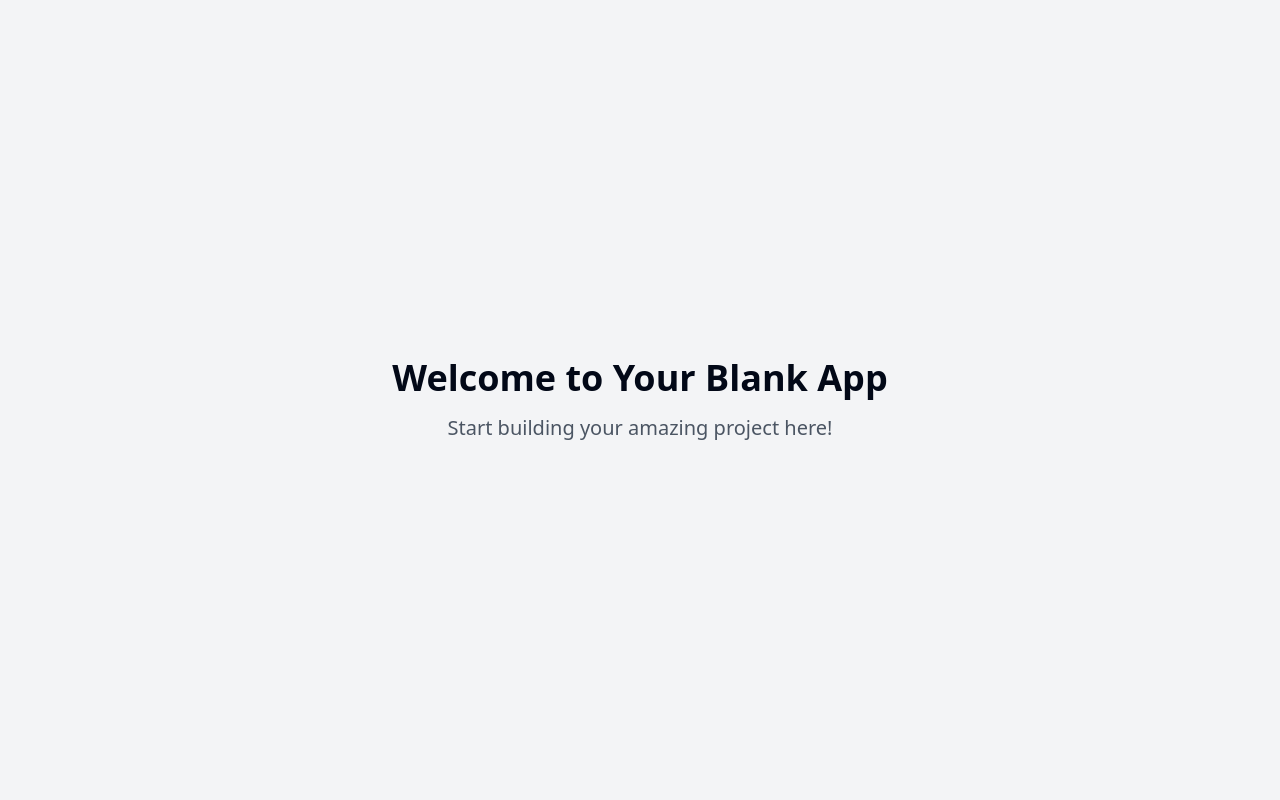
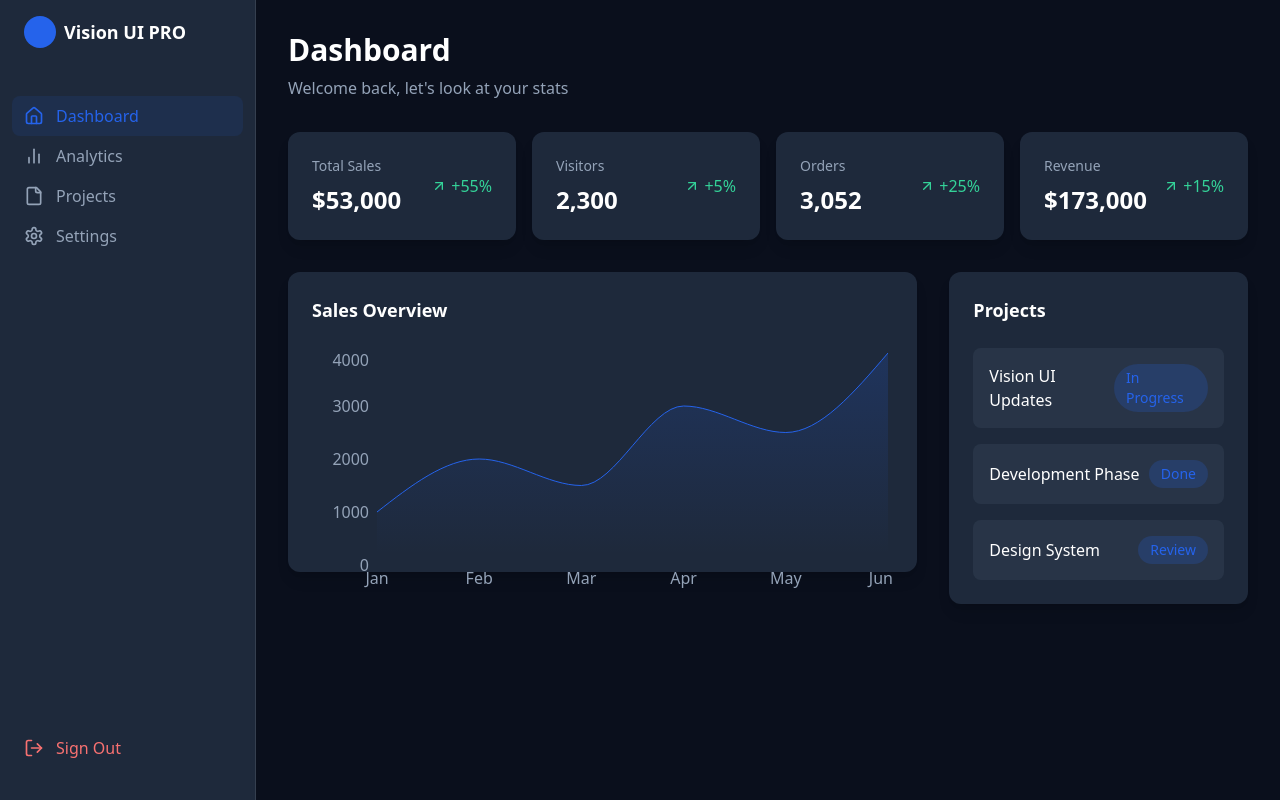
Before and after one commit to rirxr/build-magic-toolkit-48, a React (Vite) app: page / in a window 1280 px wide. Built offline with nearby package versions, Linux system fonts and the light colour scheme.

Commit message:
Build project
This commit builds the project.

```diff
--- /dev/null
+++ b/src/components/Chart.tsx
@@ -0,0 +1,54 @@
+
+import { Area, AreaChart, ResponsiveContainer, Tooltip, XAxis, YAxis } from 'recharts';
+
+const data = [
+  { month: 'Jan', value: 1000 },
+  { month: 'Feb', value: 2000 },
+  { month: 'Mar', value: 1500 },
+  { month: 'Apr', value: 3000 },
+  { month: 'May', value: 2500 },
+  { month: 'Jun', value: 4000 },
+];
+
+export const Chart = () => {
+  return (
+    <div className="card h-[300px]">
+      <h3 className="mb-6 text-lg font-semibold">Sales Overview</h3>
+      <ResponsiveContainer width="100%" height="100%">
+        <AreaChart data={data}>
+          <defs>
+            <linearGradient id="colorValue" x1="0" y1="0" x2="0" y2="1">
+              <stop offset="5%" stopColor="#2563EB" stopOpacity={0.3} />
+              <stop offset="95%" stopColor="#2563EB" stopOpacity={0} />
+            </linearGradient>
+          </defs>
+          <XAxis
+            dataKey="month"
+            axisLine={false}
+            tickLine={false}
+            tick={{ fill: '#94A3B8' }}
+          />
+          <YAxis
+            axisLine={false}
+            tickLine={false}
+            tick={{ fill: '#94A3B8' }}
+          />
+          <Tooltip
+            contentStyle={{
+              backgroundColor: '#1E293B',
+              border: 'none',
+              borderRadius: '8px',
+              color: '#FFFFFF',
+            }}
+          />
+          <Area
+            type="monotone"
+            dataKey="value"
+            stroke="#2563EB"
+            fill="url(#colorValue)"
+          />
+        </AreaChart>
+      </ResponsiveContainer>
+    </div>
+  );
+};
--- /dev/null
+++ b/src/components/Projects.tsx
@@ -0,0 +1,27 @@
+
+export const Projects = () => {
+  const projects = [
+    { name: 'Vision UI Updates', status: 'In Progress' },
+    { name: 'Development Phase', status: 'Done' },
+    { name: 'Design System', status: 'Review' },
+  ];
+
+  return (
+    <div className="card">
+      <h3 className="mb-6 text-lg font-semibold">Projects</h3>
+      <div className="space-y-4">
+        {projects.map((project) => (
+          <div
+            key={project.name}
+            className="flex items-center justify-between rounded-lg bg-muted/50 p-4"
+          >
+            <span>{project.name}</span>
+            <span className="rounded-full bg-primary/20 px-3 py-1 text-sm text-primary">
+              {project.status}
+            </span>
+          </div>
+        ))}
+      </div>
+    </div>
+  );
+};
--- /dev/null
+++ b/src/components/Sidebar.tsx
@@ -0,0 +1,43 @@
+
+import { Home, BarChart2, File, Settings, LogOut } from 'lucide-react';
+import { cn } from '@/lib/utils';
+
+const Sidebar = () => {
+  const navigation = [
+    { name: 'Dashboard', icon: Home, active: true },
+    { name: 'Analytics', icon: BarChart2 },
+    { name: 'Projects', icon: File },
+    { name: 'Settings', icon: Settings },
+  ];
+
+  return (
+    <aside className="fixed left-0 top-0 z-40 h-screen w-64 animate-slideIn border-r border-white/10 bg-card">
+      <div className="flex h-16 items-center gap-2 px-6">
+        <div className="h-8 w-8 rounded-full bg-primary"></div>
+        <span className="text-lg font-semibold">Vision UI PRO</span>
+      </div>
+
+      <nav className="mt-8 px-3">
+        {navigation.map((item) => (
+          <a
+            key={item.name}
+            href="#"
+            className={cn('nav-link', item.active && 'active')}
+          >
+            <item.icon className="h-5 w-5" />
+            {item.name}
+          </a>
+        ))}
+      </nav>
+
+      <div className="absolute bottom-8 w-full px-3">
+        <button className="nav-link w-full text-red-400 hover:bg-red-500/10 hover:text-red-400">
+          <LogOut className="h-5 w-5" />
+          Sign Out
+        </button>
+      </div>
+    </aside>
+  );
+};
+
+export default Sidebar;
--- /dev/null
+++ b/src/components/Stats.tsx
@@ -0,0 +1,28 @@
+
+import { ArrowUpRight } from 'lucide-react';
+
+export const Stats = () => {
+  const stats = [
+    { label: 'Total Sales', value: '$53,000', change: '+55%' },
+    { label: 'Visitors', value: '2,300', change: '+5%' },
+    { label: 'Orders', value: '3,052', change: '+25%' },
+    { label: 'Revenue', value: '$173,000', change: '+15%' },
+  ];
+
+  return (
+    <div className="grid grid-cols-1 gap-4 sm:grid-cols-2 lg:grid-cols-4">
+      {stats.map((stat) => (
+        <div key={stat.label} className="animate-fadeIn stat-card">
+          <div>
+            <p className="text-sm text-muted-foreground">{stat.label}</p>
+            <p className="mt-2 text-2xl font-semibold">{stat.value}</p>
+          </div>
+          <div className="flex items-center gap-1 text-emerald-400">
+            <ArrowUpRight className="h-4 w-4" />
+            {stat.change}
+          </div>
+        </div>
+      ))}
+    </div>
+  );
+};
--- a/src/index.css
+++ b/src/index.css
@@ -1,101 +1,28 @@
+
 @tailwind base;
 @tailwind components;
 @tailwind utilities;
 
 @layer base {
-  :root {
-    --background: 0 0% 100%;
-    --foreground: 222.2 84% 4.9%;
-
-    --card: 0 0% 100%;
-    --card-foreground: 222.2 84% 4.9%;
-
-    --popover: 0 0% 100%;
-    --popover-foreground: 222.2 84% 4.9%;
-
-    --primary: 222.2 47.4% 11.2%;
-    --primary-foreground: 210 40% 98%;
-
-    --secondary: 210 40% 96.1%;
-    --secondary-foreground: 222.2 47.4% 11.2%;
-
-    --muted: 210 40% 96.1%;
-    --muted-foreground: 215.4 16.3% 46.9%;
-
-    --accent: 210 40% 96.1%;
-    --accent-foreground: 222.2 47.4% 11.2%;
-
-    --destructive: 0 84.2% 60.2%;
-    --destructive-foreground: 210 40% 98%;
-
-    --border: 214.3 31.8% 91.4%;
-    --input: 214.3 31.8% 91.4%;
-    --ring: 222.2 84% 4.9%;
-
-    --radius: 0.5rem;
-
-    --sidebar-background: 0 0% 98%;
-
-    --sidebar-foreground: 240 5.3% 26.1%;
-
-    --sidebar-primary: 240 5.9% 10%;
-
-    --sidebar-primary-foreground: 0 0% 98%;
-
-    --sidebar-accent: 240 4.8% 95.9%;
-
-    --sidebar-accent-foreground: 240 5.9% 10%;
-
-    --sidebar-border: 220 13% 91%;
-
-    --sidebar-ring: 217.2 91.2% 59.8%;
-  }
-
-  .dark {
-    --background: 222.2 84% 4.9%;
-    --foreground: 210 40% 98%;
-
-    --card: 222.2 84% 4.9%;
-    --card-foreground: 210 40% 98%;
-
-    --popover: 222.2 84% 4.9%;
-    --popover-foreground: 210 40% 98%;
-
-    --primary: 210 40% 98%;
-    --primary-foreground: 222.2 47.4% 11.2%;
-
-    --secondary: 217.2 32.6% 17.5%;
-    --secondary-foreground: 210 40% 98%;
-
-    --muted: 217.2 32.6% 17.5%;
-    --muted-foreground: 215 20.2% 65.1%;
-
-    --accent: 217.2 32.6% 17.5%;
-    --accent-foreground: 210 40% 98%;
-
-    --destructive: 0 62.8% 30.6%;
-    --destructive-foreground: 210 40% 98%;
-
-    --border: 217.2 32.6% 17.5%;
-    --input: 217.2 32.6% 17.5%;
-    --ring: 212.7 26.8% 83.9%;
-    --sidebar-background: 240 5.9% 10%;
-    --sidebar-foreground: 240 4.8% 95.9%;
-    --sidebar-primary: 224.3 76.3% 48%;
-    --sidebar-primary-foreground: 0 0% 100%;
-    --sidebar-accent: 240 3.7% 15.9%;
-    --sidebar-accent-foreground: 240 4.8% 95.9%;
-    --sidebar-border: 240 3.7% 15.9%;
-    --sidebar-ring: 217.2 91.2% 59.8%;
+  body {
+    @apply bg-[#0A0F1C] text-white antialiased;
   }
 }
 
-@layer base {
-  * {
-    @apply border-border;
+@layer components {
+  .card {
+    @apply bg-card rounded-xl p-6 shadow-lg transition-all duration-200 hover:shadow-xl;
   }
 
-  body {
-    @apply bg-background text-foreground;
+  .stat-card {
+    @apply flex items-center justify-between rounded-xl bg-card p-6 shadow-lg;
+  }
+
+  .nav-link {
+    @apply flex items-center gap-3 rounded-lg px-3 py-2 text-muted-foreground transition-colors hover:bg-primary/10 hover:text-primary;
+  }
+
+  .nav-link.active {
+    @apply bg-primary/10 text-primary;
   }
 }
--- a/src/pages/Index.tsx
+++ b/src/pages/Index.tsx
@@ -1,12 +1,36 @@
-// Update this page (the content is just a fallback if you fail to update the page)
+
+import Sidebar from "@/components/Sidebar";
+import { Stats } from "@/components/Stats";
+import { Chart } from "@/components/Chart";
+import { Projects } from "@/components/Projects";
 
 const Index = () => {
   return (
-    <div className="min-h-screen flex items-center justify-center bg-gray-100">
-      <div className="text-center">
-        <h1 className="text-4xl font-bold mb-4">Welcome to Your Blank App</h1>
-        <p className="text-xl text-gray-600">Start building your amazing project here!</p>
-      </div>
+    <div className="min-h-screen">
+      <Sidebar />
+      <main className="pl-64">
+        <div className="container py-8">
+          <div className="mb-8">
+            <h1 className="text-3xl font-bold">Dashboard</h1>
+            <p className="mt-2 text-muted-foreground">
+              Welcome back, let's look at your stats
+            </p>
+          </div>
+
+          <div className="space-y-8">
+            <Stats />
+
+            <div className="grid grid-cols-1 gap-8 lg:grid-cols-3">
+              <div className="lg:col-span-2">
+                <Chart />
+              </div>
+              <div>
+                <Projects />
+              </div>
+            </div>
+          </div>
+        </div>
+      </main>
     </div>
   );
 };
--- a/tailwind.config.ts
+++ b/tailwind.config.ts
@@ -1,3 +1,4 @@
+
 import type { Config } from "tailwindcss";
 
 export default {
@@ -12,85 +13,60 @@ export default {
   theme: {
     container: {
       center: true,
-			padding: '2rem',
+      padding: "2rem",
       screens: {
-				'2xl': '1400px'
-			}
+        "2xl": "1400px",
+      },
     },
     extend: {
       colors: {
-				border: 'hsl(var(--border))',
-				input: 'hsl(var(--input))',
-				ring: 'hsl(var(--ring))',
-				background: 'hsl(var(--background))',
-				foreground: 'hsl(var(--foreground))',
+        border: "hsl(var(--border))",
+        input: "hsl(var(--input))",
+        ring: "hsl(var(--ring))",
+        background: "hsl(var(--background))",
+        foreground: "hsl(var(--foreground))",
         primary: {
-					DEFAULT: 'hsl(var(--primary))',
-					foreground: 'hsl(var(--primary-foreground))'
+          DEFAULT: "#2563EB",
+          foreground: "#FFFFFF",
         },
         secondary: {
-					DEFAULT: 'hsl(var(--secondary))',
-					foreground: 'hsl(var(--secondary-foreground))'
+          DEFAULT: "#60A5FA",
+          foreground: "#FFFFFF",
         },
-				destructive: {
-					DEFAULT: 'hsl(var(--destructive))',
-					foreground: 'hsl(var(--destructive-foreground))'
+        card: {
+          DEFAULT: "#1E293B",
+          foreground: "#FFFFFF",
         },
         muted: {
-					DEFAULT: 'hsl(var(--muted))',
-					foreground: 'hsl(var(--muted-foreground))'
+          DEFAULT: "#334155",
+          foreground: "#94A3B8",
         },
-				accent: {
-					DEFAULT: 'hsl(var(--accent))',
-					foreground: 'hsl(var(--accent-foreground))'
-				},
-				popover: {
-					DEFAULT: 'hsl(var(--popover))',
-					foreground: 'hsl(var(--popover-foreground))'
-				},
-				card: {
-					DEFAULT: 'hsl(var(--card))',
-					foreground: 'hsl(var(--card-foreground))'
-				},
-				sidebar: {
-					DEFAULT: 'hsl(var(--sidebar-background))',
-					foreground: 'hsl(var(--sidebar-foreground))',
-					primary: 'hsl(var(--sidebar-primary))',
-					'primary-foreground': 'hsl(var(--sidebar-primary-foreground))',
-					accent: 'hsl(var(--sidebar-accent))',
-					'accent-foreground': 'hsl(var(--sidebar-accent-foreground))',
-					border: 'hsl(var(--sidebar-border))',
-					ring: 'hsl(var(--sidebar-ring))'
-				}
-			},
-			borderRadius: {
-				lg: 'var(--radius)',
-				md: 'calc(var(--radius) - 2px)',
-				sm: 'calc(var(--radius) - 4px)'
       },
       keyframes: {
-				'accordion-down': {
-					from: {
-						height: '0'
+        "accordion-down": {
+          from: { height: "0" },
+          to: { height: "var(--radix-accordion-content-height)" },
         },
-					to: {
-						height: 'var(--radix-accordion-content-height)'
-					}
+        "accordion-up": {
+          from: { height: "var(--radix-accordion-content-height)" },
+          to: { height: "0" },
         },
-				'accordion-up': {
-					from: {
-						height: 'var(--radix-accordion-content-height)'
+        fadeIn: {
+          "0%": { opacity: "0", transform: "translateY(10px)" },
+          "100%": { opacity: "1", transform: "translateY(0)" },
         },
-					to: {
-						height: '0'
-					}
-				}
+        slideIn: {
+          "0%": { transform: "translateX(-100%)" },
+          "100%": { transform: "translateX(0)" },
+        },
       },
       animation: {
-				'accordion-down': 'accordion-down 0.2s ease-out',
-				'accordion-up': 'accordion-up 0.2s ease-out'
-			}
-		}
+        "accordion-down": "accordion-down 0.2s ease-out",
+        "accordion-up": "accordion-up 0.2s ease-out",
+        fadeIn: "fadeIn 0.5s ease-out",
+        slideIn: "slideIn 0.5s ease-out",
+      },
+    },
   },
   plugins: [require("tailwindcss-animate")],
 } satisfies Config;
```
Lines whose indentation alone changed are shown as unchanged.
